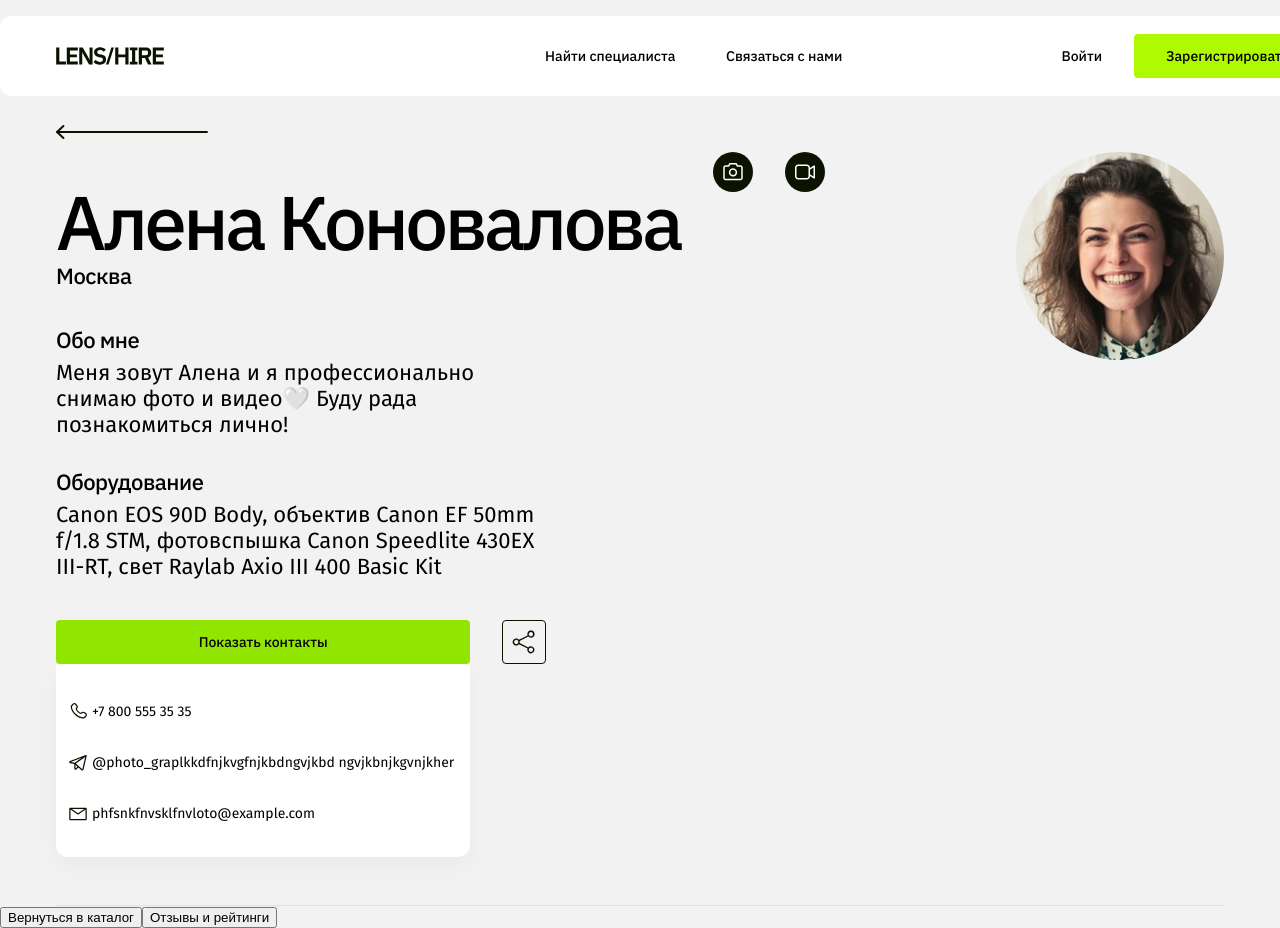
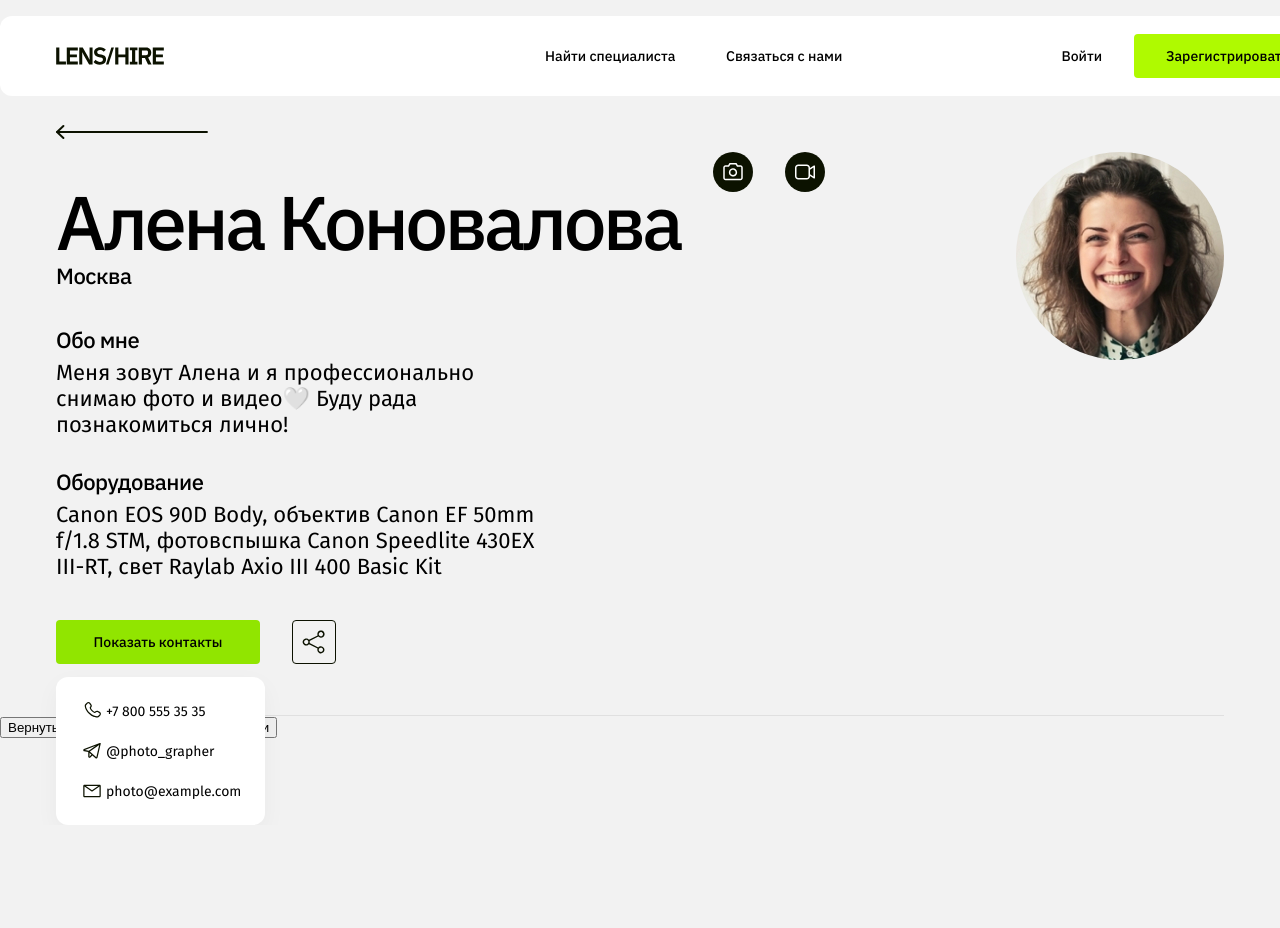
Before and after one commit to photo-booking/frontend-one, a React (Create React App) app: page /card/1 in a window 1280 px wide. Both pictures are taken after a click on the button "Показать контакты". Shown: the top 928 px of the page. After the commit the page ends 825 px from the top, so only its background shows below. Built offline with nearby package versions, Linux system fonts and the light colour scheme.

Commit message:
fix contacts

```diff
--- a/src/components/AboutMe/AboutMe.css
+++ b/src/components/AboutMe/AboutMe.css
@@ -106,6 +106,7 @@
   display: flex;
   flex-direction: column;
   align-items: center;
+    position: relative;
 }
 
 .about-me__button-contact {
@@ -121,7 +122,9 @@
   border: none;
   background-color: #91E500;
   padding: 12px 32px;
-  width: 100%;
+  /* width: 100%; */
+  width: 204px;
+
 }
 
 .about-me__contact-container {
@@ -133,17 +136,17 @@
   line-height: 20px;
   box-sizing: border-box;
   background-color: white;
-  border-radius: 0px 0px 12px 12px;
+  border-radius: 12px;
   display: flex;
-  padding: 24px 16px 20px 12px;
+  padding: 16px;
   flex-direction: column;
   justify-content: center;
   align-items: flex-start;
   gap: 4px;
   box-shadow: 0px 8px 25px 0px rgba(0, 0, 0, 0.04);
-  /* position: absolute;
-  top: 85px;
-  left: 0; */
+  position: absolute;
+  top: 97px;
+  left: 0;
 }
 
 .about-me__share-container {
@@ -177,12 +180,14 @@
 .about-me__contact-span {
   display: flex;
   align-items: center;
+  padding: 8px;
+  box-sizing: border-box;
 }
 
 .about-me__contact-icon {
   width: 20px;
   height: 20px;
-  margin-right: 4px;
+  margin: 0 4px 0 2px;
 }
 
 .about-me__contact {
@@ -191,6 +196,7 @@
   font-style: normal;
   font-weight: 400;
   line-height: 19px;
+  margin: 0;
 }
 
 .about-me__button-share {
--- a/src/components/AboutMe/AboutMe.jsx
+++ b/src/components/AboutMe/AboutMe.jsx
@@ -98,7 +98,7 @@ export const AboutMe = () => {
                     src={icon_telegram}
                     alt=""
                   />
-                  <p className="about-me__contact">@photo_graplkkdfnjkvgfnjkbdngvjkbd ngvjkbnjkgvnjkher</p>
+                  <p className="about-me__contact">@photo_grapher</p>
                 </span>
                 <span className="about-me__contact-span">
                   <img
@@ -106,7 +106,7 @@ export const AboutMe = () => {
                     src={icon_email}
                     alt=""
                   />
-                  <p className="about-me__contact">phfsnkfnvsklfnvloto@example.com</p>
+                  <p className="about-me__contact">photo@example.com</p>
                 </span>
               </div>
             </article>
--- a/src/components/AuthIntegration/AuthIntegration.jsx
+++ b/src/components/AuthIntegration/AuthIntegration.jsx
@@ -3,13 +3,13 @@ import google_logo from '../../images/icon_google.svg';
 import vk_logo from '../../images/icon_vk_auth.svg';
 
 export const AuthIntegration = () => {
-  const client_id_google =
-    '204867274206-mb14mer9t4sqiisg2v4rh8vsckefpr4m.apps.googleusercontent.com';
-  const client_id_vk = '51727959';
-  const redirect_uri = 'http://localhost:3000/sign-in';
+  // const client_id_google =
+  //   '204867274206-mb14mer9t4sqiisg2v4rh8vsckefpr4m.apps.googleusercontent.com';
+  // const client_id_vk = '51727959';
+  // const redirect_uri = 'http://localhost:3000/sign-in';
   return (
     <>
-      <LinkSignIn
+      {/* <LinkSignIn
         url={`https://accounts.google.com/o/oauth2/v2/auth?scope=https://www.googleapis.com/auth/userinfo.email https://www.googleapis.com/auth/userinfo.profile&include_granted_scopes=true&response_type=token&state=state_parameter_passthrough_value&redirect_uri=${redirect_uri}&client_id=${client_id_google}`}
         logo={google_logo}
         title="Войти через Google"
@@ -19,6 +19,16 @@ export const AuthIntegration = () => {
         url={`https://oauth.vk.com/authorize?client_id=${client_id_vk}&display=page&redirect_uri=http://localhost:3000/sign-in&scope=email&response_type=code&v=5.131`}
         logo={vk_logo}
         title="Войти через VK"
+      /> */}
+      <LinkSignIn
+        url={`https://photo-market.acceleratorpracticum.ru/api/social/login/google-oauth2/`}
+        logo={google_logo}
+        title="Войти через Google"
+      />
+      <LinkSignIn
+        url={`https://photo-market.acceleratorpracticum.ru/api/social/login/vk-oauth2/`}
+        logo={vk_logo}
+        title="Войти через VK"
       />
     </>
   );
--- a/src/pages/Signin/Signin.jsx
+++ b/src/pages/Signin/Signin.jsx
@@ -36,10 +36,10 @@ export const Signin = props => {
   };
 
   useEffect(() => {
-    const access_token_google = new URLSearchParams(location.hash).get("access_token");
-    const code_vk = new URLSearchParams(location.search).get("code");
-    if(access_token_google) {signinGoogle(access_token_google)};
-    if(code_vk) {signinVk(code_vk)};
+    // const access_token_google = new URLSearchParams(location.hash).get("access_token");
+    // const code_vk = new URLSearchParams(location.search).get("code");
+    // if(access_token_google) {signinGoogle(access_token_google)};
+    // if(code_vk) {signinVk(code_vk)};
   }, []);
 
   const handleSubmitSignin = values => {
```
